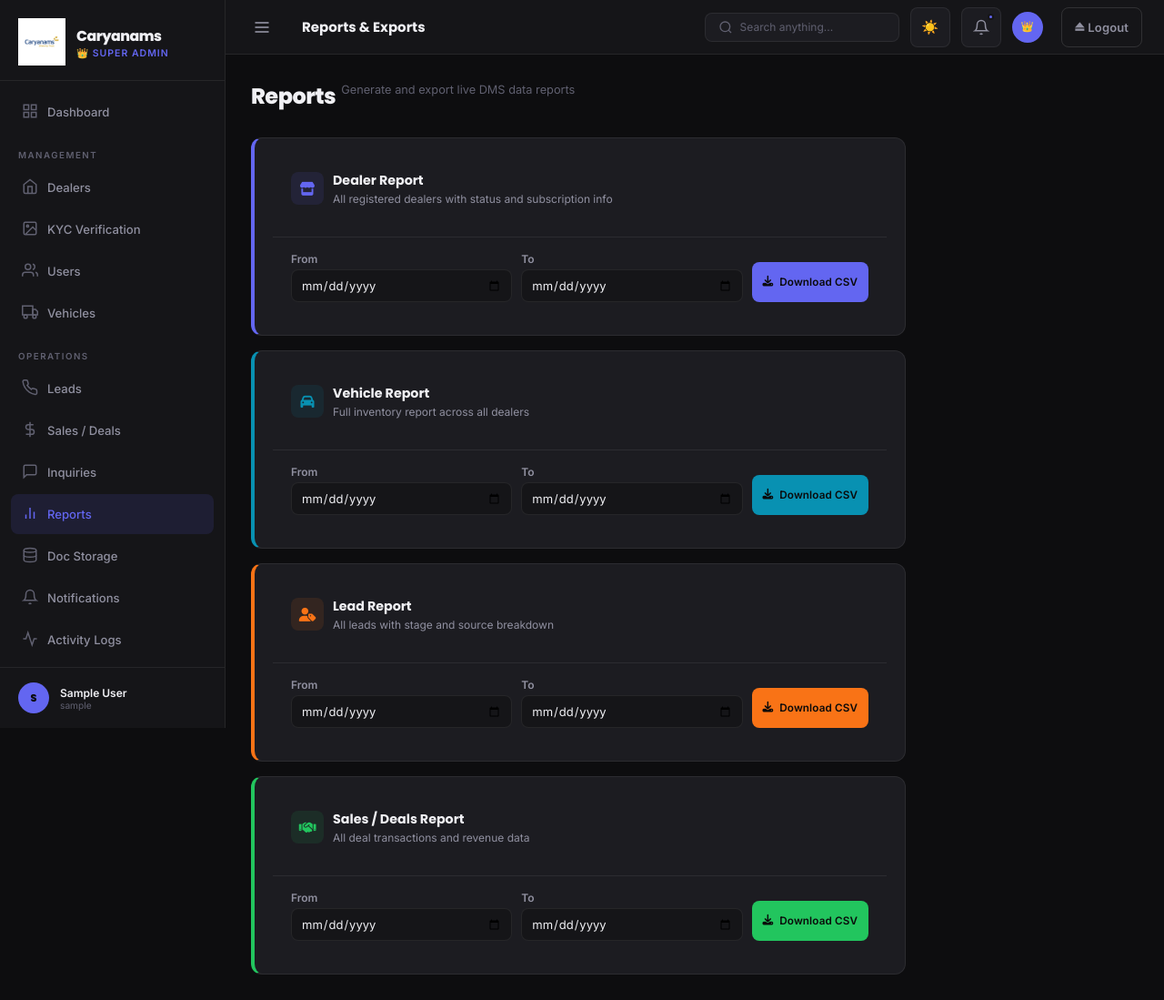
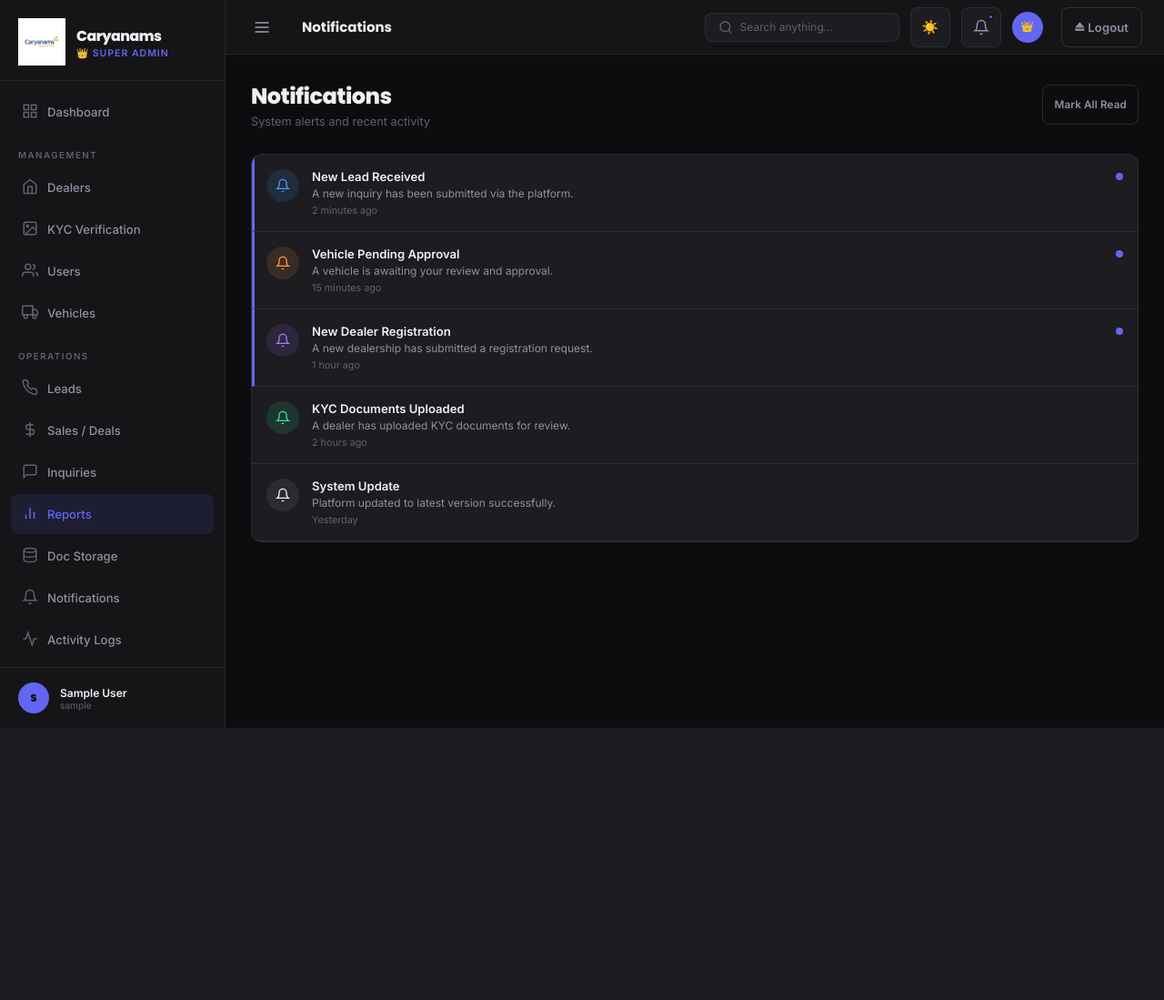
Before and after one commit to dharmik008/DMS, a Flask app: page /admin/reports in a window 1280 px wide. Shown: the whole page at 91% size. After the commit the page ends 800 px from the top, so only its background shows below. Run offline with Flask 3, Linux system fonts and the light colour scheme; the visitor is signed in with stand-in values (Sample User, id 1).

Commit message:
Update reports.html

```diff
--- a/templates/admin/reports.html
+++ b/templates/admin/reports.html
@@ -1,62 +1,66 @@
 {% extends 'admin/base.html' %}
-{% block title %}Reports — Caryanams Admin{% endblock %}
-{% block page_title %}Reports & Exports{% endblock %}
+{% block title %}Notifications — Caryanams Admin{% endblock %}
+{% block page_title %}Notifications{% endblock %}
+
 {% block content %}
 <div class="page-header">
-  <div class="page-header-left"><h1>Reports</h1><p>Generate and export live DMS data reports</p></div>
+  <div class="page-header-left">
+    <h1>Notifications</h1>
+    <p>System alerts and recent activity</p>
+  </div>
+  <button class="btn btn-outline btn-sm" onclick="markAllRead()">Mark All Read</button>
 </div>
-<div style="display:grid;grid-template-columns:1fr;gap:16px;max-width:720px;">
-  {% set report_types = [
-    ('dealer','Dealer Report','All registered dealers with status and subscription info','fa-store','#6366f1'),
-    ('vehicle','Vehicle Report','Full inventory report across all dealers','fa-car','#0891b2'),
-    ('lead','Lead Report','All leads with stage and source breakdown','fa-user-tag','#f97316'),
-    ('sales','Sales / Deals Report','All deal transactions and revenue data','fa-handshake','#22c55e'),
-  ] %}
-  {% for rtype, label, desc, icon, color in report_types %}
-  <div class="card" style="border-left:4px solid {{ color }};">
-    <div class="card-header" style="padding:16px 20px;">
-      <div style="display:flex;align-items:center;gap:10px;">
-        <div style="width:36px;height:36px;border-radius:8px;background:{{ color }}1a;display:flex;align-items:center;justify-content:center;flex-shrink:0;">
-          <i class="fas {{ icon }}" style="color:{{ color }};font-size:15px;"></i>
-        </div>
-        <div>
-          <div class="card-title" style="margin:0;">{{ label }}</div>
-          <div style="font-size:12px;color:var(--text-2);margin-top:2px;">{{ desc }}</div>
-        </div>
+
+<div class="card" style="padding:0;">
+  <div class="notif-list">
+    {% set notifs = [
+      ('New Lead Received','A new inquiry has been submitted via the platform.','2 minutes ago','blue','unread'),
+      ('Vehicle Pending Approval','A vehicle is awaiting your review and approval.','15 minutes ago','orange','unread'),
+      ('New Dealer Registration','A new dealership has submitted a registration request.','1 hour ago','purple','unread'),
+      ('KYC Documents Uploaded','A dealer has uploaded KYC documents for review.','2 hours ago','green',''),
+      ('System Update','Platform updated to latest version successfully.','Yesterday','gray',''),
+    ] %}
+    {% for title, desc, time, color, unread in notifs %}
+    <div class="notif-item {{ unread }}">
+      <div class="notif-item-icon" style="background:rgba({% if color=='blue' %}68,153,255{% elif color=='orange' %}255,153,68{% elif color=='green' %}46,232,154{% elif color=='purple' %}170,119,255{% elif color=='red' %}255,85,102{% else %}144,144,160{% endif %},0.12);color:var(--{{ color }});">
+        <svg width="16" height="16" viewBox="0 0 24 24" fill="none" stroke="currentColor" stroke-width="2"><path d="M18 8A6 6 0 0 0 6 8c0 7-3 9-3 9h18s-3-2-3-9"/><path d="M13.73 21a2 2 0 0 1-3.46 0"/></svg>
+      </div>
+      <div class="notif-item-body">
+        <div class="notif-item-title">{{ title }}</div>
+        <div class="notif-item-desc">{{ desc }}</div>
+        <div class="notif-item-time">{{ time }}</div>
+      </div>
+      {% if unread %}
+      <div style="width:8px;height:8px;border-radius:50%;background:var(--accent);flex-shrink:0;margin-top:4px;"></div>
+      {% endif %}
+    </div>
+    {% endfor %}
+
+    {# Live DB notifications: recent admin logs #}
+    {% if logs %}
+    {% for log in logs %}
+    <div class="notif-item">
+      <div class="notif-item-icon" style="background:rgba(99,102,241,0.12);color:#6366F1;">
+        <svg width="16" height="16" viewBox="0 0 24 24" fill="none" stroke="currentColor" stroke-width="2"><polyline points="22 12 18 12 15 21 9 3 6 12 2 12"/></svg>
+      </div>
+      <div class="notif-item-body">
+        <div class="notif-item-title">{{ log.action }}</div>
+        <div class="notif-item-desc">Module: {{ log.module }} — by {{ log.admin_user }}</div>
+        <div class="notif-item-time">{{ log.created_at.strftime('%d %b %Y, %I:%M %p') if log.created_at else '' }}</div>
       </div>
     </div>
-    <div style="padding:16px 20px;border-top:1px solid var(--border);">
-      <div style="display:flex;gap:10px;align-items:flex-end;flex-wrap:wrap;">
-        <div style="flex:1;min-width:130px;">
-          <label style="font-size:12px;color:var(--text-2);display:block;margin-bottom:4px;font-weight:600;">From</label>
-          <input type="date" id="from_{{ rtype }}"
-            style="width:100%;padding:8px 10px;border-radius:8px;border:1px solid var(--border);background:var(--bg-surface);color:var(--text-1);font-size:13px;box-sizing:border-box;">
-        </div>
-        <div style="flex:1;min-width:130px;">
-          <label style="font-size:12px;color:var(--text-2);display:block;margin-bottom:4px;font-weight:600;">To</label>
-          <input type="date" id="to_{{ rtype }}"
-            style="width:100%;padding:8px 10px;border-radius:8px;border:1px solid var(--border);background:var(--bg-surface);color:var(--text-1);font-size:13px;box-sizing:border-box;">
-        </div>
-        <button onclick="downloadReport('{{ rtype }}')"
-          class="btn btn-primary btn-sm"
-          style="background:{{ color }};border-color:{{ color }};white-space:nowrap;align-self:flex-end;">
-          <i class="fas fa-download"></i> Download CSV
-        </button>
-      </div>
-    </div>
+    {% endfor %}
+    {% endif %}
   </div>
-  {% endfor %}
 </div>
 {% endblock %}
+
 {% block scripts %}
 <script>
-function downloadReport(type) {
-  const from = document.getElementById('from_'+type).value;
-  const to   = document.getElementById('to_'+type).value;
-  let url = '/admin/api/reports/generate?type='+type+'&format=csv';
-  if (from) url += '&from='+from;
-  if (to)   url += '&to='+to;
-  window.location.href = url;
+function markAllRead() {
+  document.querySelectorAll('.notif-item.unread').forEach(el => el.classList.remove('unread'));
+  document.querySelector('.notif-dot') && document.querySelector('.notif-dot').remove();
+  showToast('All notifications marked as read', 'success');
 }
 </script>
 {% endblock %}
```
